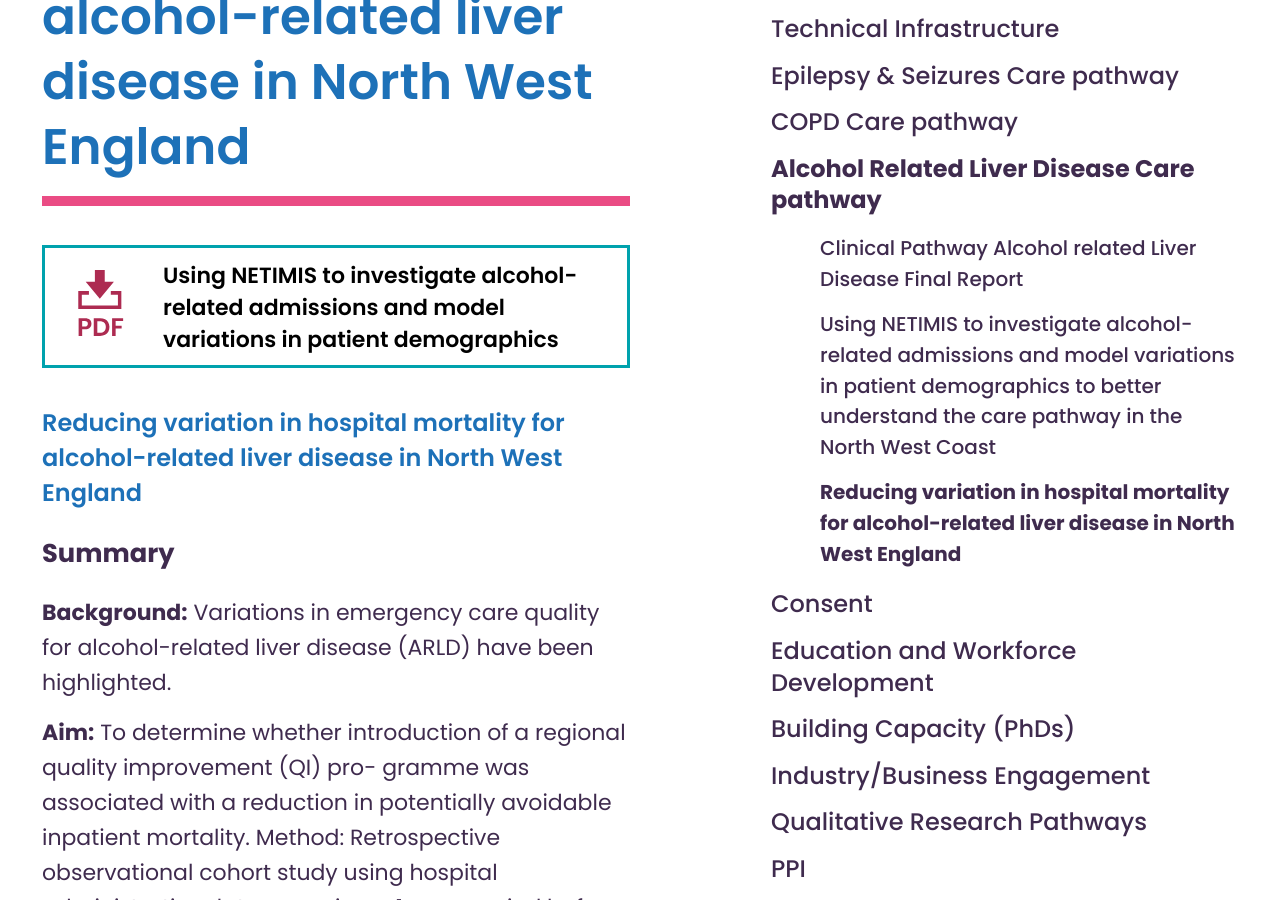
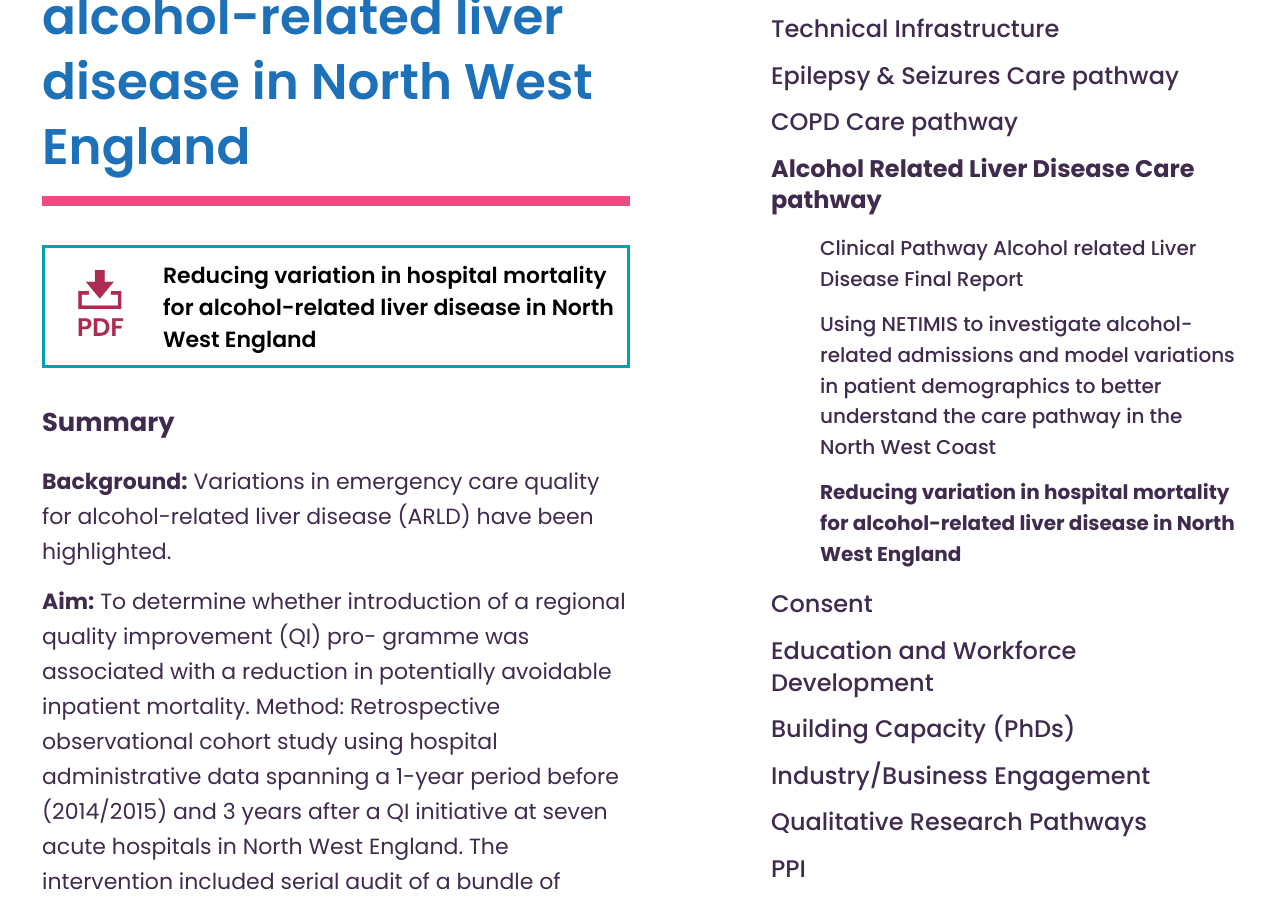
Before and after one commit to connectedhealthcities/connectedhealthcities, a Jekyll site: the page built from north-west-coast/carepathway-alcohol-related-live-disease/reducing-variation-in-hospital-mortality-for-alcohol-related-liver-disease-in-north-west-england.md, in a window 1280 px wide and 900 px high, scrolled down 437 px. Built offline with Jekyll 4.4.1, drawn with Linux system fonts in a browser that asks for light colours; our own code applies the rules of GitHub Pages for plain Markdown files.

Commit message:
Fix for paper

```diff
--- a/north-west-coast/carepathway-alcohol-related-live-disease/reducing-variation-in-hospital-mortality-for-alcohol-related-liver-disease-in-north-west-england.md
+++ b/north-west-coast/carepathway-alcohol-related-live-disease/reducing-variation-in-hospital-mortality-for-alcohol-related-liver-disease-in-north-west-england.md
@@ -6,9 +6,8 @@ level: 4.5.3
 parent: north-west-coast/carepathway-alcohol-related-live-disease
 resources:
     - path: /assets/north-west-coast/Section 4.5.3_Reducing variation in hospital mortality for alcohol-related liver disease in North West England.pdf
-      title: Using NETIMIS to investigate alcohol-related admissions and model variations in patient demographics
+      title: Reducing variation in hospital mortality for alcohol-related liver disease in North West England
 ---
-## Reducing variation in hospital mortality for alcohol-related liver disease in North West England
 
 ### Summary
 
```
